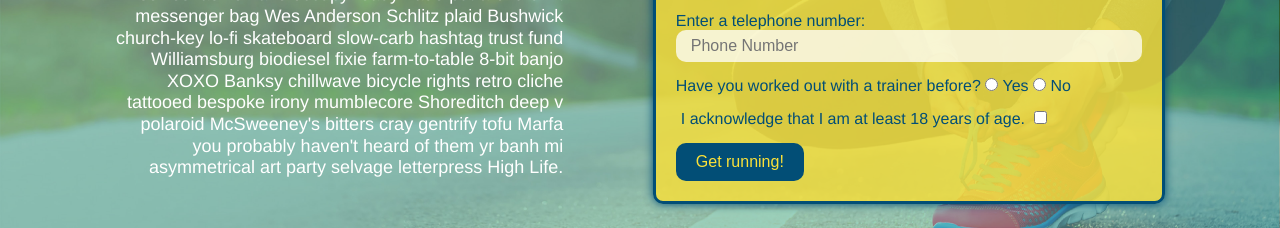
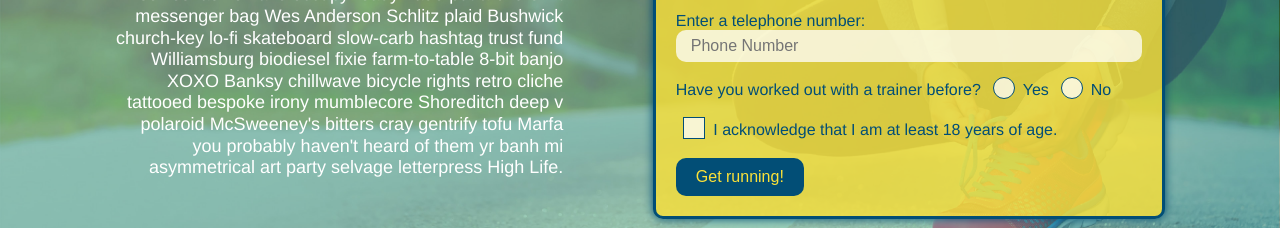
Before and after one commit to mwillison8/run-buddy, a plain HTML site: page index.html in a window 1280 px wide. Shown: the part 296-524 px from the top of the page. Drawn offline with Linux system fonts and the light colour scheme.

Commit message:
added enhancements to checkbox and radiobutton in hero form

```diff
--- a/assets/css/style.css
+++ b/assets/css/style.css
@@ -22,6 +22,7 @@ body {
     background-size: cover;
     background-position: 80%;
     background-attachment: fixed;
+    z-index: 9999;
   }
 
   header h1 {
@@ -103,6 +104,67 @@ body {
 .hero-form button:hover{
   background-color: #39a6b2;
 }
+
+.checkbox-wrapper input, .radio-wrapper input{
+  opacity: 0;
+}
+
+.checkbox-wrapper label, .radio-wrapper label {
+  position: relative;
+  left: 10px;
+  margin: 10px;
+  line-height: 1.6;
+}
+
+.checkbox-wrapper label::before, .radio-wrapper label::before {
+  content: "";
+  height: 20px;
+  width: 20px;
+  background: rgba(255,255,255, 0.75);
+  border: 1px solid #024e76;
+  position: absolute;
+  top: -4px;
+  left: -30px;
+}
+
+.radio-wrapper label::before {
+  border-radius: 50%;
+}
+
+.radio-wrapper label::after {
+  content: "";
+  width: 20px;
+  height: 20px;
+  border-radius: 50%;
+  background: #024e76;
+  position: absolute;
+  left: 29px;
+  top: -3px;
+  background-image: radial-gradient(circle, #39a6b2, #024e76);
+}
+
+.checkbox-wrapper label::after {
+  content: "";
+  height: 6px;
+  width: 14px;
+  border-left: 2px solid #024e76;
+  border-bottom: 2px solid #024e76;
+  position: absolute;
+  left: -26px;
+  top: 1px;
+  transform: rotate(-58deg);
+}
+
+.checkbox-wrapper input + label::after,
+.radio-wrapper input + label::after{
+  content: none;
+}
+
+.checkbox-wrapper input:checked +label::after,
+.radio-wrapper input:checked + label::after {
+  content: "";
+}
+
 .hero-cta {
   width: 35%;
   text-align: right;
--- a/index.html
+++ b/index.html
@@ -55,16 +55,20 @@
                     <input class= "form-input" type="tel" placeholder="Phone Number" name="phone number" id="phone number" />
                     <p>
                         Have you worked out with a trainer before?
-                        <input type="radio" name="trainer-confirm" id="trainer-yes" />
-                        <label for="trainer-yes">Yes</label>
-                        <input type="radio" name="trainer-confirm" id="trainer-no" />
-                        <label for="trainer-no">No</label>
+                        <span class="radio-wrapper">
+                            <input type="radio" name="trainer-confirm" id="trainer-yes" />
+                            <label for="trainer-yes">Yes</label>
+                        </span>
+                        <span class="radio-wrapper">
+                            <input type="radio" name="trainer-confirm" id="trainer-no" />
+                            <label for="trainer-no">No</label>
+                        </span>
                     </p>
                     <p>
-                        <label for="checkbox" class="hero-form-label">
-                            I acknowledge that I am at least 18 years of age.
-                        </label>
-                        <input type="checkbox" name="age acknowledgement" id="checkbox"/>
+                        <span class="checkbox-wrapper">
+                            <input type="checkbox" name="age-confirm" id="checkbox"/>
+                            <label for="checkbox">I acknowledge that I am at least 18 years of age.</label>
+                        </span>
                     </p>
                     <button type="submit">
                         Get running!
```
